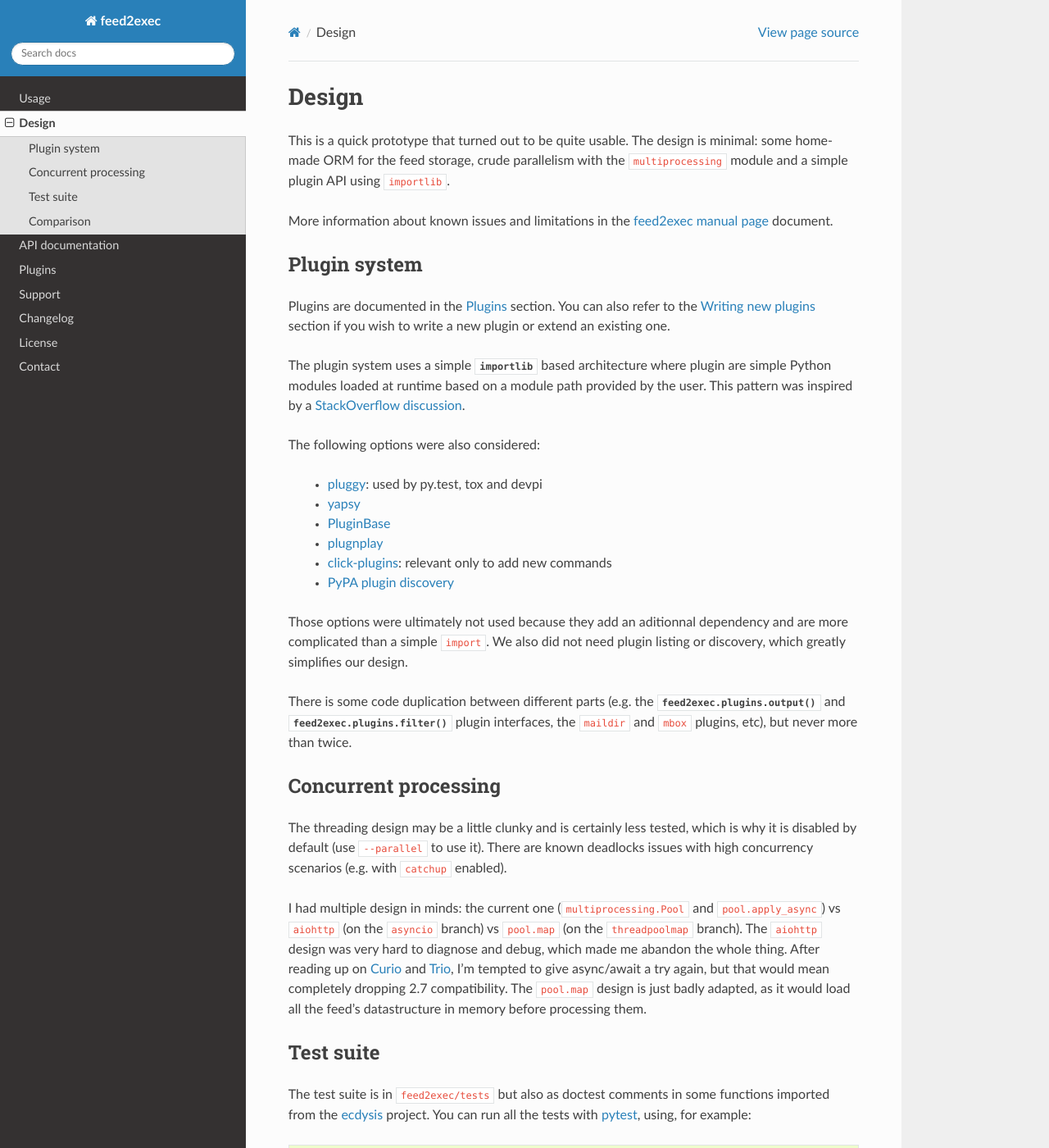
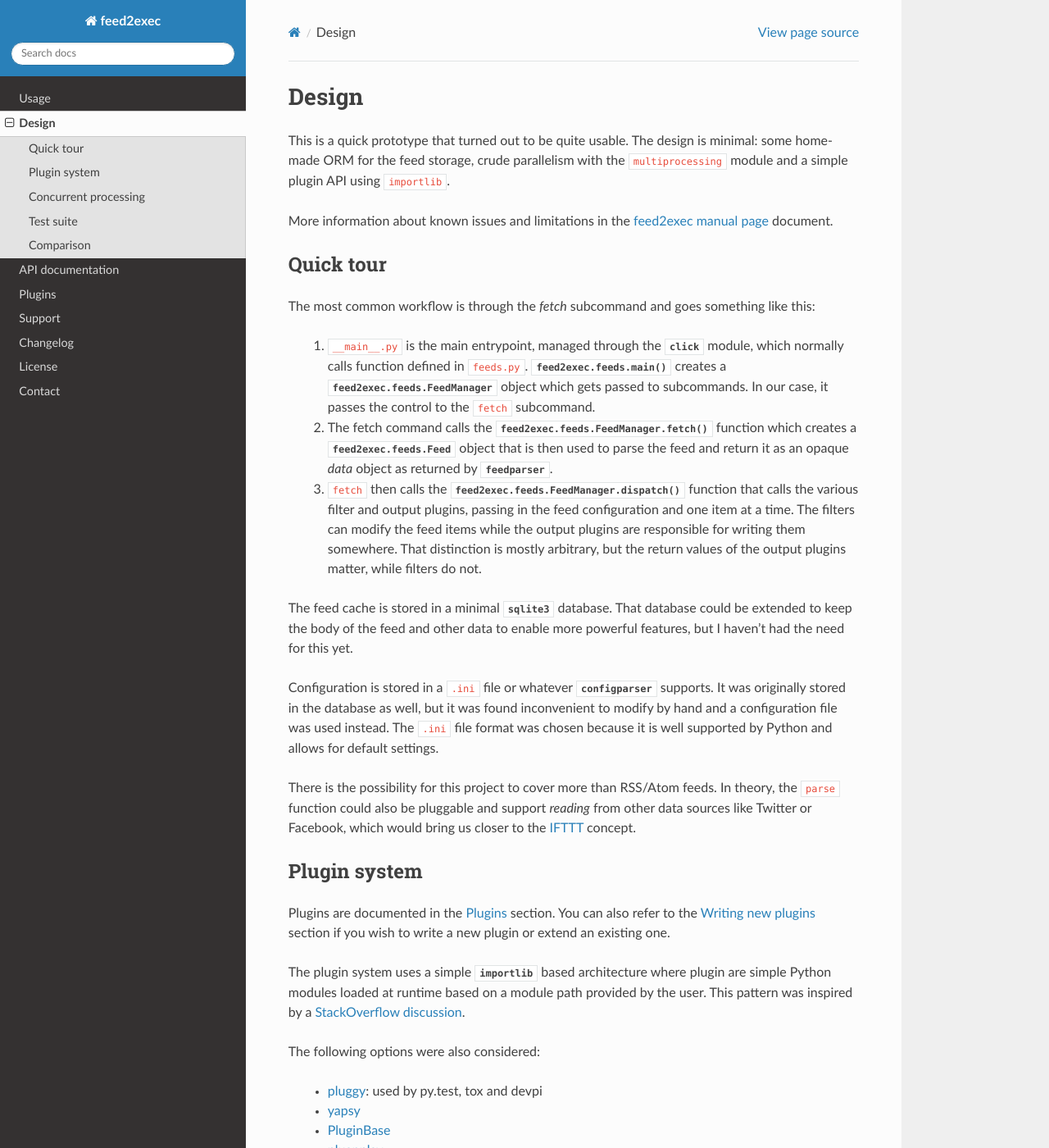
Before and after one commit to timb-machine-mirrors/anarcat-feed2exec, a Sphinx documentation site: the page built from doc/design.rst, in a window 1280 px wide and 1400 px high. Shown: the whole window at 82% size. Built offline with Sphinx 7.4.7 and the Read the Docs theme 2.0.0, drawn with Linux system fonts in a browser that asks for light colours; the version number could not be read and is left out.

Commit message:
expand design documentation to provide a quick tour of the code

```diff
--- a/doc/design.rst
+++ b/doc/design.rst
@@ -8,6 +8,51 @@
 
 More information about known issues and limitations in the
 :doc:`usage` document.
+
+Quick tour
+----------
+
+The most common workflow is through the `fetch` subcommand and goes
+something like this:
+
+ 1. ``__main__.py`` is the main entrypoint, managed through the
+    :mod:`click` module, which normally calls function defined in
+    ``feeds.py``. :func:`feed2exec.feeds.main` creates a
+    :class:`feed2exec.feeds.FeedManager` object which gets passed to
+    subcommands. In our case, it passes the control to the ``fetch``
+    subcommand.
+
+ 2. The fetch command calls the
+    :func:`feed2exec.feeds.FeedManager.fetch` function which creates a
+    :class:`feed2exec.feeds.Feed` object that is then used to parse
+    the feed and return it as an opaque `data` object as returned by
+    :mod:`feedparser`.
+
+ 3. ``fetch`` then calls the
+    :func:`feed2exec.feeds.FeedManager.dispatch` function that calls the
+    various filter and output plugins, passing in the feed
+    configuration and one item at a time. The filters can modify the
+    feed items while the output plugins are responsible for writing
+    them somewhere. That distinction is mostly arbitrary, but the
+    return values of the output plugins matter, while filters do not.
+
+The feed cache is stored in a minimal :mod:`sqlite3` database. That
+database could be extended to keep the body of the feed and other data
+to enable more powerful features, but I haven't had the need for this
+yet.
+
+Configuration is stored in a ``.ini`` file or whatever
+:mod:`configparser` supports. It was originally stored in the database
+as well, but it was found inconvenient to modify by hand and a
+configuration file was used instead. The ``.ini`` file format was
+chosen because it is well supported by Python and allows for default
+settings.
+
+There is the possibility for this project to cover more than RSS/Atom
+feeds. In theory, the ``parse`` function could also be pluggable and
+support *reading* from other data sources like Twitter or Facebook,
+which would bring us closer to the `IFTTT
+<https://en.wikipedia.org/wiki/IFTTT>`_ concept.
 
 Plugin system
 -------------
```
